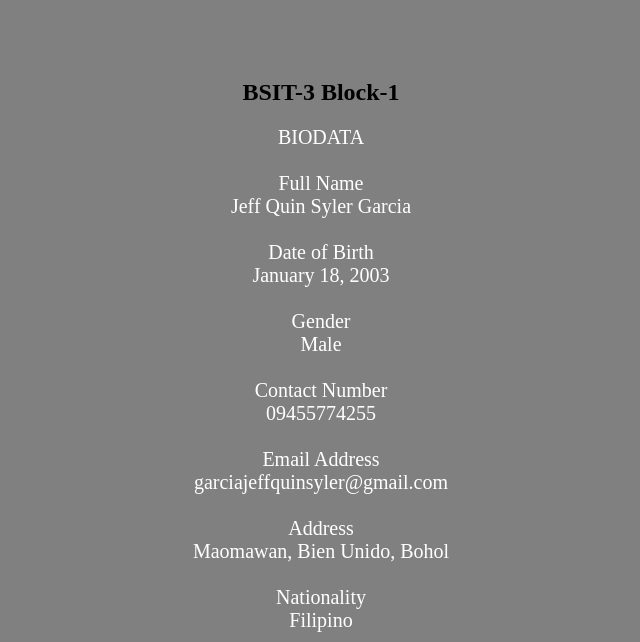
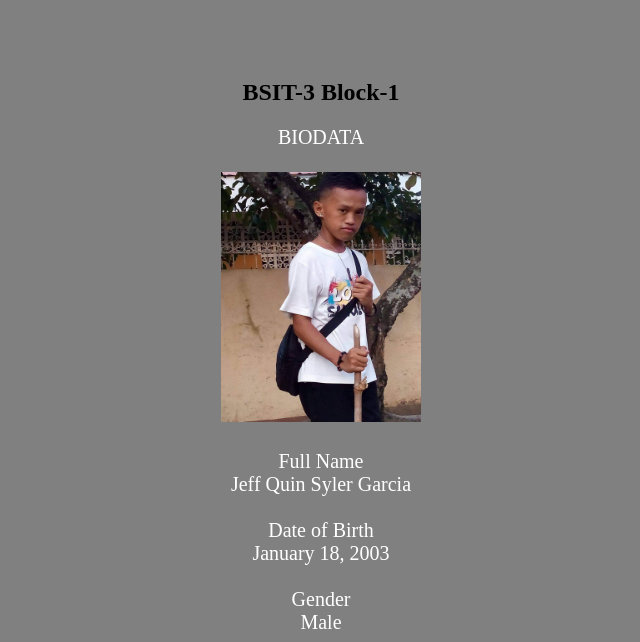
Before and after one commit to jeffquin/B1_11_Garcia, a plain HTML site: page index.html in a window 1280 px wide. Shown: the part 158-800 px from the top of the page, without its empty margins (319-959 px from the left). Drawn offline with Linux system fonts and the light colour scheme.

Commit message:
Add Profile Picture

```diff
--- a/index.html
+++ b/index.html
@@ -13,12 +13,11 @@
     <h2>BSIT-3 Block-1</h2>
 
 
-</div>
-
-</audio>
 
     <p>
         BIODATA <br><br>
+
+        <img src="pic.jpg" alt="#"><br><br>
 
 
         Full Name <br> Jeff Quin Syler Garcia<br><br>
--- a/style.css
+++ b/style.css
@@ -15,3 +15,7 @@ p{
     color:white;
 
 }
+img{
+    height:250px;
+    width :200px;
+}
```
Also changed, not shown: pic.jpg (added).
